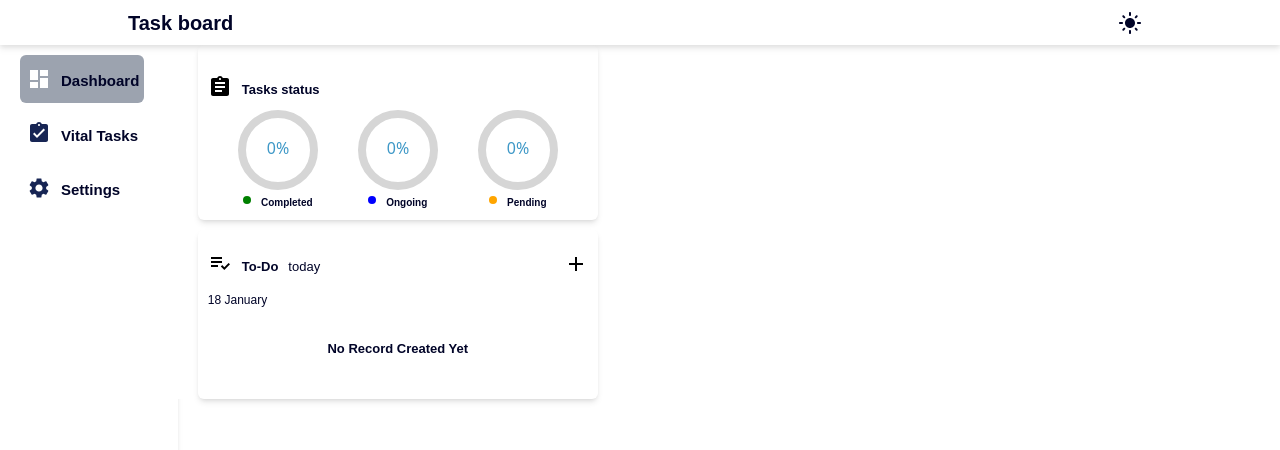
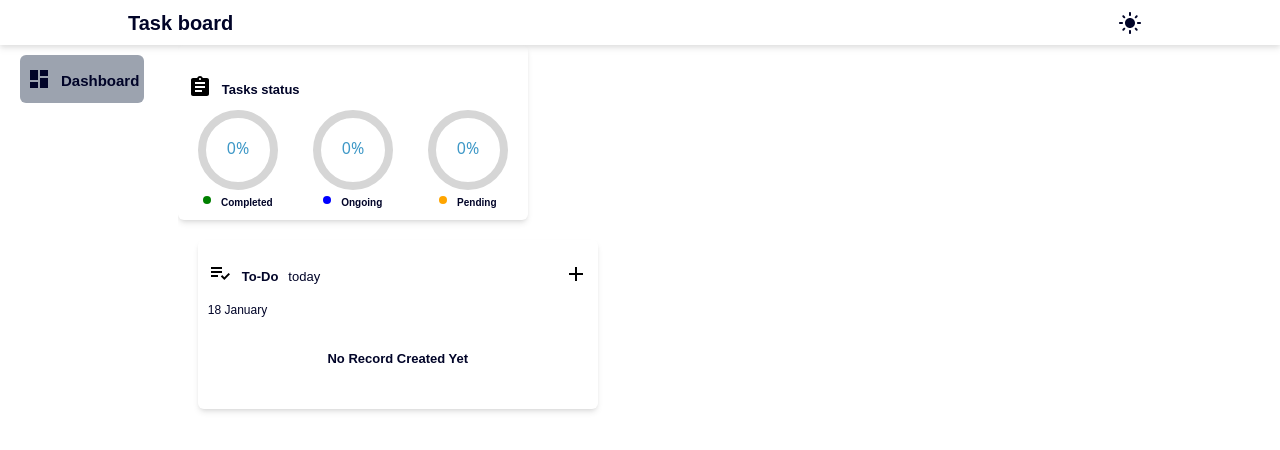
Before and after one commit to Biokes/task-management-app, a React (Create React App) app: page / in a window 1280 px wide. Shown: the top 450 px of the page. Built offline with nearby package versions, Linux system fonts and the light colour scheme.

Commit message:
refactor main component

```diff
--- /dev/null
+++ b/src/components/commons/emptyComponent.tsx
@@ -0,0 +1,9 @@
+import React from 'react'
+
+export default function EmptyComponent(props: {text:string}) {
+    return (
+            <p className={'py-[30px] w-full text-center capitalize'}>
+                {props.text}
+            </p>
+    )
+}
--- a/src/components/commons/noTasks.tsx
+++ /dev/null
@@ -1,9 +0,0 @@
-import React from 'react'
-
-export default function NoTasks() {
-    return (
-            <p className={'py-[30px] w-full text-center'}>
-                No Record Created Yet
-            </p>
-    )
-}
--- a/src/components/layouts/dashboard.tsx
+++ b/src/components/layouts/dashboard.tsx
@@ -4,7 +4,7 @@ import Todos from "./todos";
 
 export default function Dashboard() {
     return (
-        <div className={'bg-[var(--background-color)]'}>
+        <div className={'bg-[var(--background-color)] flex flex-col gap-[10px] mb-[30px] h-full overflow-y-auto'}>
             <Summary/>
             <Todos/>
         </div>
--- a/src/components/layouts/hero.tsx
+++ b/src/components/layouts/hero.tsx
@@ -1,7 +1,6 @@
 import React, {ReactNode, useState} from 'react'
 import styles from '../../styles.module.css'
 import DashboardIcon from '@mui/icons-material/Dashboard';
-import AssignmentTurnedInIcon from '@mui/icons-material/AssignmentTurnedIn';
 import SettingsIcon from '@mui/icons-material/Settings';
 import Dashboard from "./dashboard";
 
@@ -9,15 +8,15 @@ export default function Hero() {
     const [currentComponent, setCurrentComponent] = useState<{component:ReactNode,text:string}>({component:<Dashboard/>,text:'Dashboard'})
     function LeftBar(){
         const options = [
-            {text:'Dashboard', icon: <DashboardIcon style={{color:'var(--icons-color)'}}/>, component:<Dashboard/>},
-            {text:'Vital Tasks', icon: <AssignmentTurnedInIcon style={{color:'var(--icons-color)'}}/>,component:<p>vital tasks</p>},
-            {text:'settings', icon: <SettingsIcon style={{color:'var(--icons-color)'}}/>,component:<p>settings</p>},
+            {text:'Dashboard', icon: <DashboardIcon style={{color:'var(--text-color)'}}/>, component:<Dashboard/>},
+            // {text:'settings', icon: <SettingsIcon style={{color:'var(--icons-color)'}}/>,component:<p>settings</p>},
         ]
         return (
             <ul className={styles.leftbar}>
                 {
                     options.map((data, index) => (
-                            <div key={index} onClick={()=>{setCurrentComponent({component:data.component,text:data.text})}}
+                            <div key={index}
+                                 // onClick={()=>{setCurrentComponent({component:data.component,text:data.text})}}
                                  className={`${data.text !== currentComponent.text ? 'hover:bg-gray-200' : 'bg-gray-400'}`}>
                                 <p className={`${data.text === currentComponent.text ? 'text-white' : 'text-blue-950'}`}>{data.icon}</p>
                                 <p className={`hidden sm:flex pt-[5px] capitalize `}>{data.text}</p>
--- a/src/components/layouts/summary.tsx
+++ b/src/components/layouts/summary.tsx
@@ -28,12 +28,12 @@ export default function Summary() {
     }, []);
 
     return (
-        <div className={'w-[100%] sm:ml-[20px] sm:w-[400px] p-[30px_10px_20px_10px] shadow-md rounded-md bg-white -mx-[-5px]'}>
+        <div className={'w-[95%] md:w-[350px] p-[30px_10px_20px_10px] shadow-md rounded-md bg-white'}>
             <div className={'flex gap-[10px] items-center'}>
                 <AssignmentIcon style={{color:'var(--icons-color)'}}/>
                 <p className={'pt-[5px]'}>Tasks status</p>
             </div>
-            <div className={'flex justify-around w-full px-[10px] py-[10px]'}>
+            <div className={'flex justify-between  w-full px-[10px] py-[10px]'}>
                 <Progress percent={getCompleteTasksPercentage()} text={'completed'} color={'green'}/>
                 <Progress percent={getOnGoingTaskProgress()} text={'ongoing'} color={'blue'}/>
                 <Progress percent={getPendingTasksProgress()} text={'pending'} color={'orange'}/>
--- a/src/components/layouts/todos.tsx
+++ b/src/components/layouts/todos.tsx
@@ -2,7 +2,7 @@ import React, {useState} from 'react'
 import AddIcon from "@mui/icons-material/Add";
 import PlaylistAddCheckIcon from '@mui/icons-material/PlaylistAddCheck';
 import {FetchAllTasks} from "../../store/store";
-import NoTasks from '../commons/noTasks'
+import EmptyComponent from '../commons/emptyComponent'
 import CreateTaskModal from "./createTaskModal";
 import {Status, Task} from '../../types/interfaces';
 import styles from '../../styles.module.css'
@@ -36,8 +36,8 @@ export default function Todos() {
                   allTasks.map((task, index)=>(
                       <div key={index} className={styles.task}>
                           <section className={'flex flex-col'}>
-                              <p className={'capitalize text-[15px] font-[500] truncate'}>{task.name}</p>
-                              <p>{task.description}</p>
+                              <p className={'capitalize text-[15px] font-[500]'}>{task.name}</p>
+                              <p className={'truncate w-[80%]'}>{task.description}</p>
                           </section>
                           <section className={styles.taskFooter}>
                               <p>{task.dueDate.toLocaleString().split('T')[0]}</p>
@@ -47,7 +47,7 @@ export default function Todos() {
                       </div>
                   ))
                :
-               <NoTasks/>
+               <EmptyComponent text={'No Record Created Yet'}/>
                }
            </div>
             {isModalActive &&
--- a/src/styles.module.css
+++ b/src/styles.module.css
@@ -37,10 +37,13 @@ h2, p{
     @apply flex flex-col  h-[100vh] overflow-hidden
 }
 .allTasks{
-    @apply flex flex-col gap-[10px] overflow-y-auto
+    @apply flex flex-col gap-[10px]
 }
 .task{
     @apply flex flex-col rounded-md border-[1px] border-blue-950 p-[10px] bg-gray-200
+}
+.task p{
+    @apply truncate
 }
 .task :nth-child(1){
     font-family: Consolas, New, monospace;
@@ -49,5 +52,5 @@ h2, p{
     @apply flex justify-between items-center
 }
 .taskFooter p{
-    @apply uppercase text-center
+    @apply uppercase text-center truncate
 }
--- a/src/types/interfaces.ts
+++ b/src/types/interfaces.ts
@@ -17,3 +17,8 @@ export interface Task{
     priority:Priority,
     dateCreated: Date
 }
+export interface Notification{
+    description:string,
+    isViewed:boolean,
+    timeCreated:Date
+}
```
